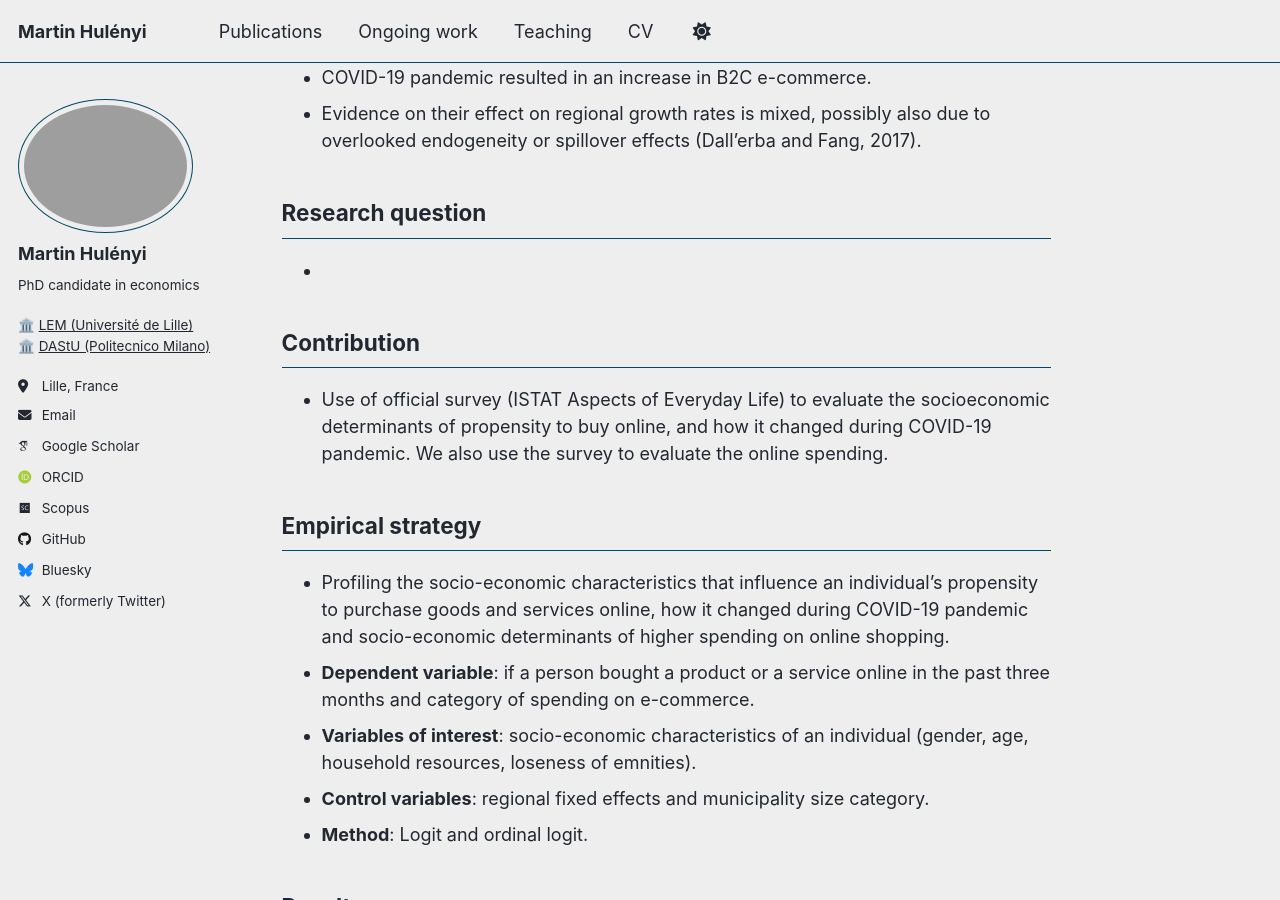
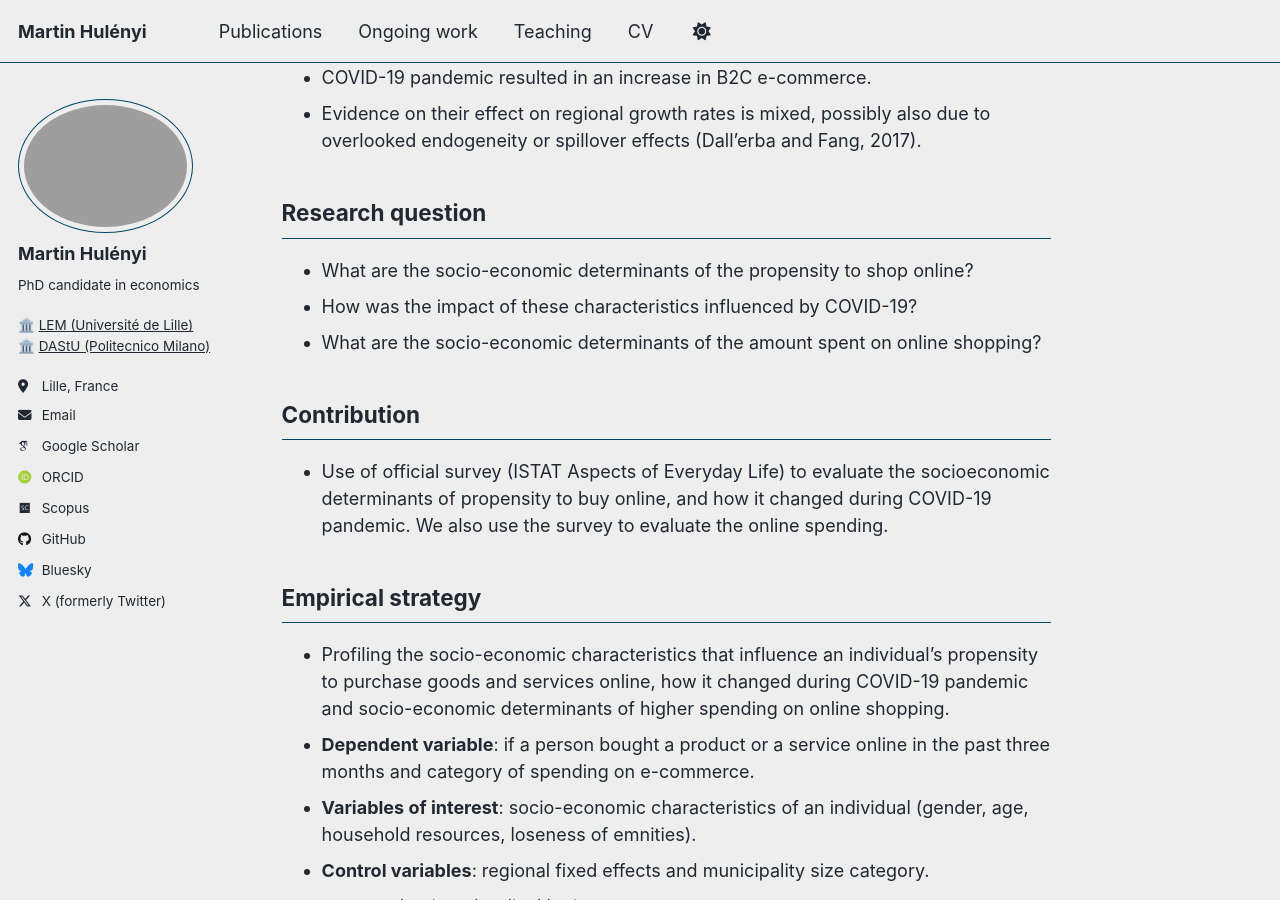
Before and after one commit to martinhulenyi/martinhulenyi.github.io, a Jekyll site: the page built from _ongoing_work/03_e-commerce_profile.md, in a window 1280 px wide and 900 px high, scrolled down 735 px. Built offline with Jekyll 4.4.1, drawn with Linux system fonts in a browser that asks for light colours; some web fonts are replaced; a script that is not in the unit is left out.

Commit message:
Update 03_e-commerce_profile.md

```diff
--- a/_ongoing_work/03_e-commerce_profile.md
+++ b/_ongoing_work/03_e-commerce_profile.md
@@ -20,7 +20,9 @@ The rise of digitalisation is closely linked to the expansion of B2C e-commerce,
 - Evidence on their effect on regional growth rates is mixed, possibly also due to overlooked endogeneity or spillover effects (Dall’erba and Fang, 2017).
 
 ## Research question
--
+- What are the socio-economic determinants of the propensity to shop online?
+- How was the impact of these characteristics influenced by COVID-19?
+- What are the socio-economic determinants of the amount spent on online shopping?
 
 
 ## Contribution
```
